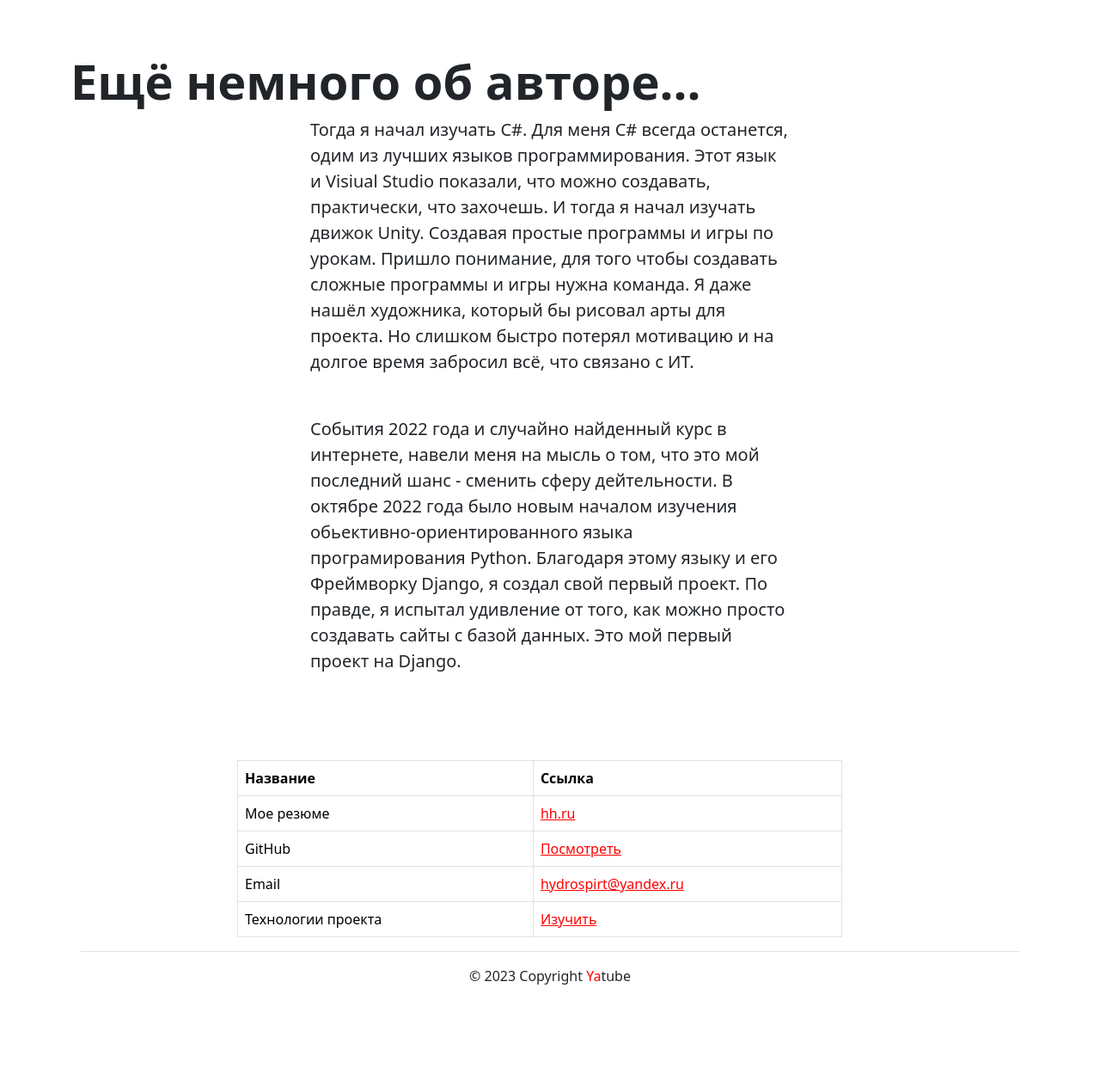
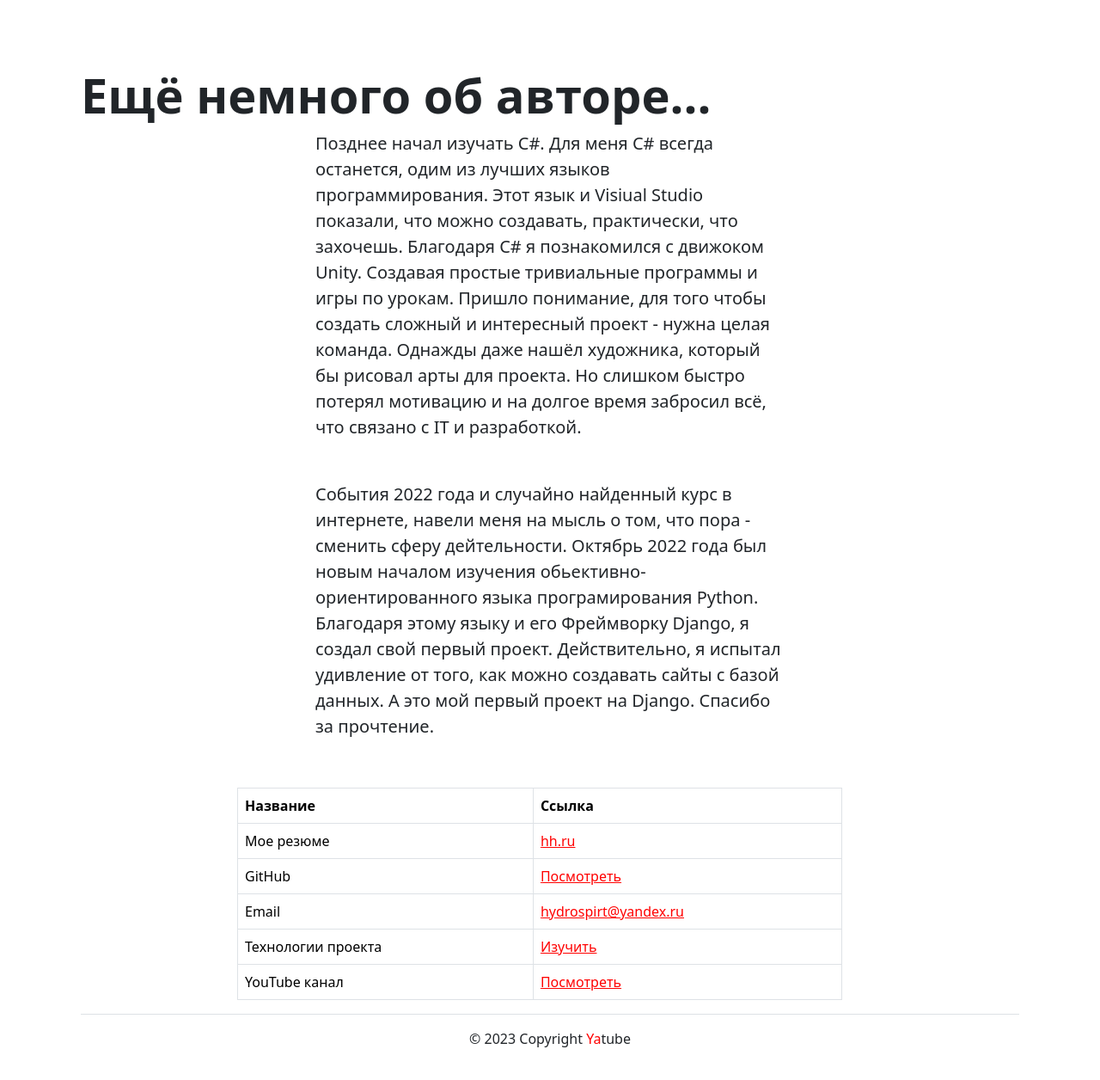
Before and after one commit to hydrospirt/hw05_final, a Django app: page /about/author/ in a window 1280 px wide. Shown: the part 761-2017 px from the top of the page at 86% size. Before the commit the page ends 1906 px from the top, so only its background shows below. Run offline with Django 3.2, Linux system fonts and the light colour scheme; parts of the project's set-up code (start-up, migrations or seed data) failed here and were passed over; some libraries are stand-ins or nearby versions.

Commit message:
New text

```diff
--- a/yatube/templates/about/author.html
+++ b/yatube/templates/about/author.html
@@ -13,36 +13,36 @@
       <div class="col-lg-6">
         <h1 class="display-5 fw-bold lh-1 mb-3">Об авторе проекта</h1>
         <p class="lead">
-             Мне всегда нравилось, что-то создавать. Но мой путь к программированию оказался слишком длинным.
-             В детстве у меня была книга по С++, которую я открывал и забрасывал около 50 раз в разные моменты времени.
-            Тогда я не понимал ничего, я хотел создавать программы, а не печатать текст на компьютере.
+          Мне всегда нравилось, создавать, тестировать, настраивать, разрабатывать. Путь к программированию занял много времени.
+          <br>В детстве у меня была книга по С++, которую я открывал и забрасывал около 13 раз в разные моменты времени.
+          Тогда хотелось лишь одного - создавать программы, которые работают, а не печатать на компьютере.
         </p>
         <p class="lead">
-            Шло время, появлялись новые информационные технологии. Первую конструкцию if-else я в действительности осознал,
-            когда пробовал создавать игры в RPG maker. На примере простого квеста, я понял, как это работает,
+            Шло время, появлялись новые информационные технологии.<br> Первую конструкцию if-else изучил,
+            когда пробовал создавать мини-игры в RPG maker. На примере простого квеста, я понял, как это работает,
             а главное для чего это нужно. Потратив на игру-редактор-движок около 100 часов и сделав 2 минуты игры с заставкой.
-            Пришлось столкнуться с более чем 100 проблемами движка и его ограничениями, я понял, что хочется выйти за рамки ограничений.
+            Пришлось столкнуться с различными проблемами движка и его ограничениями, а так же со своим недостатком знаний.
         </p>
       </div>
     </div>
   </div>
-  <div class="px-0 py-1 my-5 text-left">
+  <div class="px-500 py-1 my-1 text-left">
     <h1 class="display-4 fw-bold">Ещё немного об авторе...</h1>
     <div class="col-lg-6 mx-auto">
       <p class="lead mb-5">
-        Тогда я начал изучать С#. Для меня C# всегда останется, одим из лучших языков программирования.
-        Этот язык и Visiual Studio показали, что можно создавать, практически, что захочешь. И тогда я начал изучать движок Unity.
-        Создавая простые программы и игры по урокам. Пришло понимание, для того чтобы создавать
-        сложные программы и игры нужна команда. Я даже нашёл художника, который бы рисовал арты для проекта.
-        Но слишком быстро потерял мотивацию и на долгое время забросил всё, что связано с ИТ.
+        Позднее начал изучать С#. Для меня C# всегда останется, одим из лучших языков программирования.
+        Этот язык и Visiual Studio показали, что можно создавать, практически, что захочешь. Благодаря С# я познакомился с движоком Unity.
+        Создавая простые тривиальные программы и игры по урокам. Пришло понимание, для того чтобы создать
+        сложный и интересный проект - нужна целая команда. Однажды даже нашёл художника, который бы рисовал арты для проекта.
+        Но слишком быстро потерял мотивацию и на долгое время забросил всё, что связано с IT и разработкой.
       </p>
       <p class="lead mb-5">
         События 2022 года и случайно найденный курс в интернете,
-        навели меня на мысль о том, что это мой последний шанс - сменить сферу дейтельности.
-        В октябре 2022 года было новым началом изучения обьективно-ориентированного языка програмирования Python.
+        навели меня на мысль о том, что пора - сменить сферу дейтельности.
+        Октябрь 2022 года был новым началом изучения обьективно-ориентированного языка програмирования Python.
         Благодаря этому языку и его Фреймворку Django, я создал свой первый проект.
-        По правде, я испытал удивление от того, как можно просто создавать сайты с базой данных.
-        Это мой первый проект на Django.
+        Действительно, я испытал удивление от того, как можно создавать сайты с базой данных.
+        А это мой первый проект на Django. Спасибо за прочтение.
     </p>
     </div>
   </div>
@@ -79,7 +79,13 @@
                 <td>
                   <a href="{% url 'about:tech' %}">Изучить</a>
                 </td>
-              </tr>
+            </tr>
+            <tr>
+              <td>YouTube канал</td>
+                <td>
+                  <a href="https://www.youtube.com/channel/UC9rpZSzfSbHOk_BUPvO6Zjg">Посмотреть</a>
+                </td>
+            </tr>
           </tbody>
         </table>
     </div>
```
